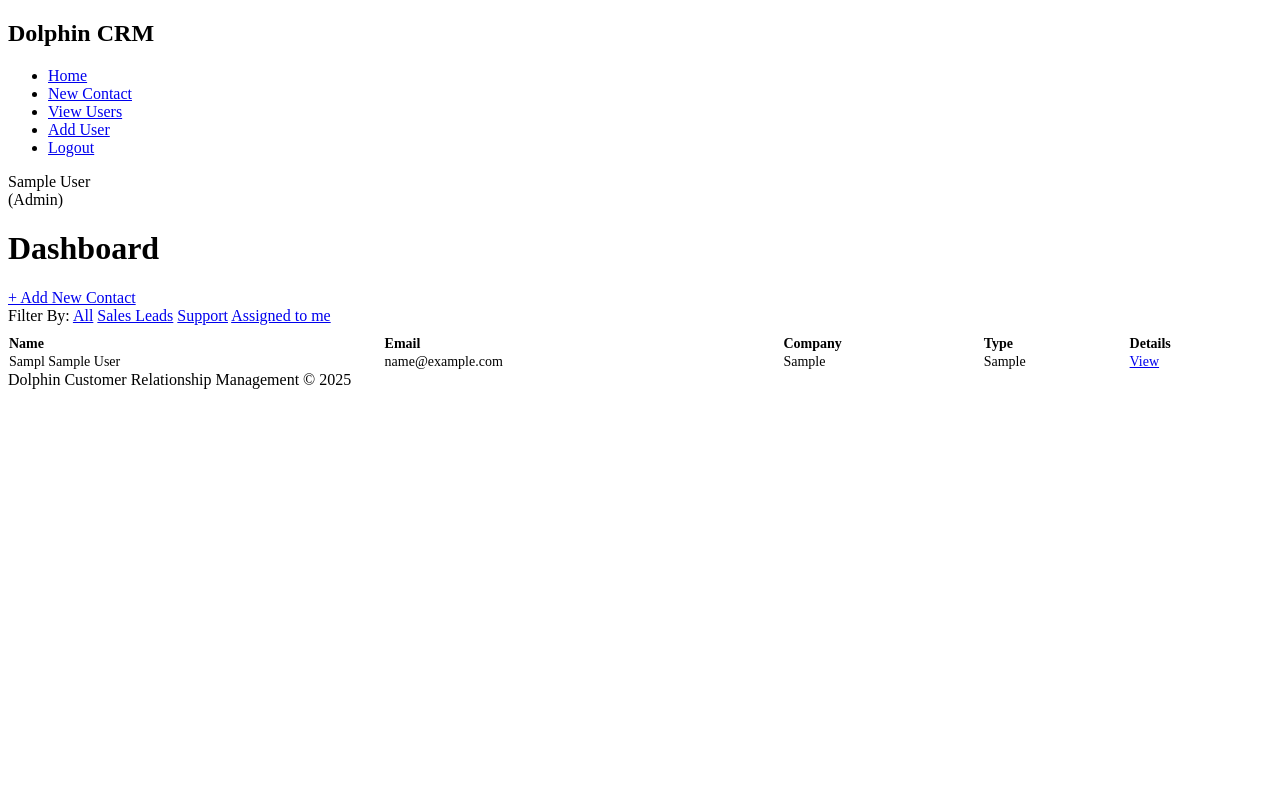
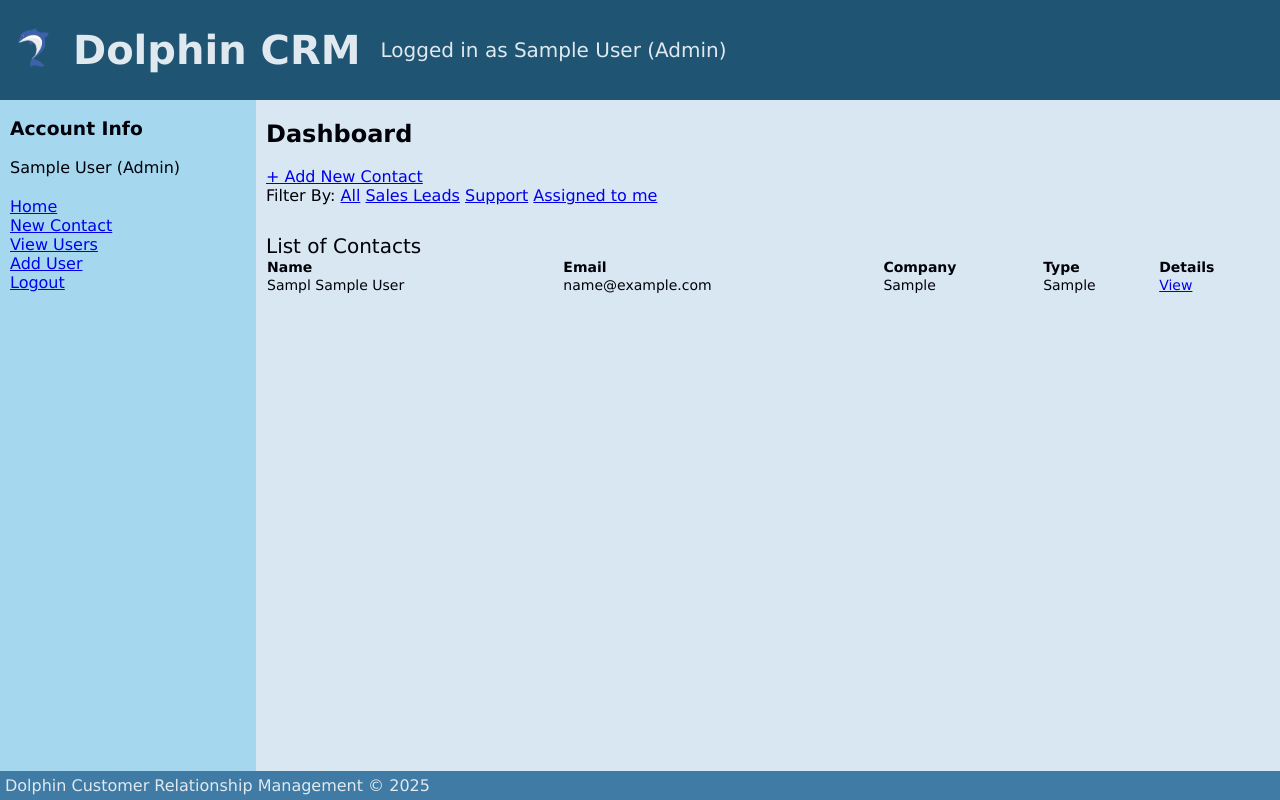
Before and after one commit to CWPGamer/info2180-finalproject, a PHP site: page /dashboard.php in a window 1280 px wide. Run offline with PHP 8.4, Linux system fonts and the light colour scheme; a user stored in the database is signed in; data comes from the database, SQL or seed files in the repository; tables that the repository leaves empty hold one stand-in row (values such as "Sample post").

Commit message:
added css style

```diff
--- a/dashboard.php
+++ b/dashboard.php
@@ -55,25 +55,33 @@ $role = $_SESSION['role'];
 
 <div class="layout">
 
+	<header>
+		<img src="images\dolphin-8045833_640.png" alt="Dolphin Logo">
+
+		<h1>Dolphin CRM</h1>
+
+		<p class="header-subtitle">Logged in as <?php echo htmlspecialchars($_SESSION['fullname']); ?> (<?php echo htmlspecialchars($_SESSION['role']); ?>)</p>
+
+	</header>
 	<aside class="sidebar">
-		<h2>Dolphin CRM</h2>
-		<ul>
-			<li><a href="dashboard.php">Home</a></li>
-			<li><a href="create_contact.php">New Contact</a></li>
-			<?php if ($_SESSION['role'] === "Admin"){ echo '<li><a href="DOLPHIN_VIEW_USER.php"> View Users</a></li>';} ?>
-			<?php if ($_SESSION['role'] === "Admin"){ echo '<li><a href="new_user.php"> Add User</a></li>';} ?>
-			<li><a href="logout.php">Logout</a></li>
-		</ul>
-
-		<p class="user_info">
-			<?php echo htmlspecialchars($fullname); ?><br>
+		<!-- <h2>Dolphin CRM</h2> -->
+		<div class="user_info">
+			<h3>Account Info</h3>
+			<?php echo htmlspecialchars($fullname); ?>
 			(<?php echo htmlspecialchars($role); ?>)
-		</p>
+		</div>
+		<nav>
+			<a href="dashboard.php">Home</a><br>
+			<a href="create_contact.php">New Contact</a><br>
+			<?php if ($_SESSION['role'] === "Admin"){ echo '<a href="DOLPHIN_VIEW_USER.php"> View Users</a><br>';} ?>
+			<?php if ($_SESSION['role'] === "Admin"){ echo '<a href="new_user.php"> Add User</a><br>';} ?>
+			<a href="logout.php">Logout</a>
+		</nav>
 	</aside>
 
 	<main>
 		<div class="top-bar">
-			<h1>Dashboard</h1>
+			<h2>Dashboard</h2>
 			<a class="btn-add" href="create_contact.php">+ Add New Contact</a>
 		</div>
 
@@ -86,6 +94,7 @@ $role = $_SESSION['role'];
 		</div>
 
 		<table class="table">
+			<caption class="table_title">List of Contacts</caption>
 			<thead>
 				<tr>
 					<th>Name</th>
@@ -94,6 +103,7 @@ $role = $_SESSION['role'];
 					<th>Type</th>
 					<th>Details</th>
 				</tr>
+				<br>
 			</thead>
 			<tbody>
 				<?php foreach ($contacts as $c): ?>
--- a/php/config.php
+++ b/php/config.php
@@ -10,9 +10,9 @@ $config = array(
 $pdo = new PDO('mysql:host='.$config['host'].';dbname='.$config['dbname'], $config['user'], $config['dbpassword']);
 
 $stmt = $pdo->query("SELECT email FROM users WHERE email = 'admin@project2.com'");
-// $stmt->bindParam(':email', 'admin@project2.com', PDO::PARAM_STR);
+
 $data = $stmt->fetch(PDO::FETCH_ASSOC);
-// echo htmlentities($data);
+
 if (!$data){
     echo "Database Empty";
     $hash = password_hash('password123', PASSWORD_DEFAULT);
@@ -25,4 +25,8 @@ if (!$data){
         throw $th;
     }
 }
+if ($_SESSION['user_id']){
+    $fullname = $_SESSION['fullname'];
+    $role = $_SESSION['role'];
+}
 ?>
--- a/styles/styles.css
+++ b/styles/styles.css
@@ -1,11 +1,97 @@
+:root{
+  --head_foot_color: #e0e9f0;
+}
+
+.layout{
+  height: 100%;
+  width: 100%;
+  display: grid;
+  grid-template-columns:  1fr 4fr;
+  /* grid-template-rows: 1fr 5fr .3fr; */
+  grid-template-rows: auto 1fr auto;
+  grid-gap: 0px;
+  -webkit-box-sizing: border-box;
+  -moz-box-sizing: border-box;
+  box-sizing: border-box;
+}
+
+html, body{
+  margin:0;
+  padding:0;
+
+  height: 100vh;
+  width: 100vw;
+
+  color: #000009;
+  background-color: #d8e7f1;
+  font-family:Verdana, Geneva, Tahoma, sans-serif;
+}
+
+
+img[src='images\\dolphin-8045833_640.png']{
+  width: 3%;
+  height: auto;
+}
+
+header {
+  display: flex;
+  flex-direction: row;
+  align-items: center;
+  grid-column: 1/-1;
+  grid-row: 1;
+  padding-left: 15px;
+  background-color: #1f5572;
+  color: var(--head_foot_color);
+  font-size: 1.25em;
+  gap: 20px;
+  clear: both;
+}
+
+header > p {
+  text-align: right;
+}
+
+main {
+  padding-left: 10px;
+  /* margin-top: 0.1em; */
+  /* float: right; */
+  grid-column: 2;
+  grid-row: 2;
+}
+
+aside {
+  padding-left: 10px;
+  /* float: left; */
+  display: flex;
+  flex-direction: column;
+  align-items: left;
+  gap: 20px;
+  grid-column: 1;
+  grid-row: 2;
+  background-color: #a5d8ee;
+}
+
+footer{
+  text-align: left;
+  background-color: #3F7BA4;
+  color: var(--head_foot_color);
+  grid-column: 1/3;
+  grid-row: 3;
+  clear: both;
+  padding: 5px;
+}
 table {
   width: 100%;
   border-collapse: collapse;
   margin-top: 10px;
   font-size: 14px;
-  /* border-radius: 2px; */
 }
 
 th {
     text-align: left;
 }
+
+.table_title{
+  text-align: left;
+  font-size: 20px;
+}
```
Also changed, not shown: DOLPHIN_LOGIN.php (+6 -7 lines), DOLPHIN_VIEW_USER.php (+19 -6 lines), index.php (+0 -22 lines), new_user.php (+19 -5 lines), images/dolphin-8045833_640.png (added).
